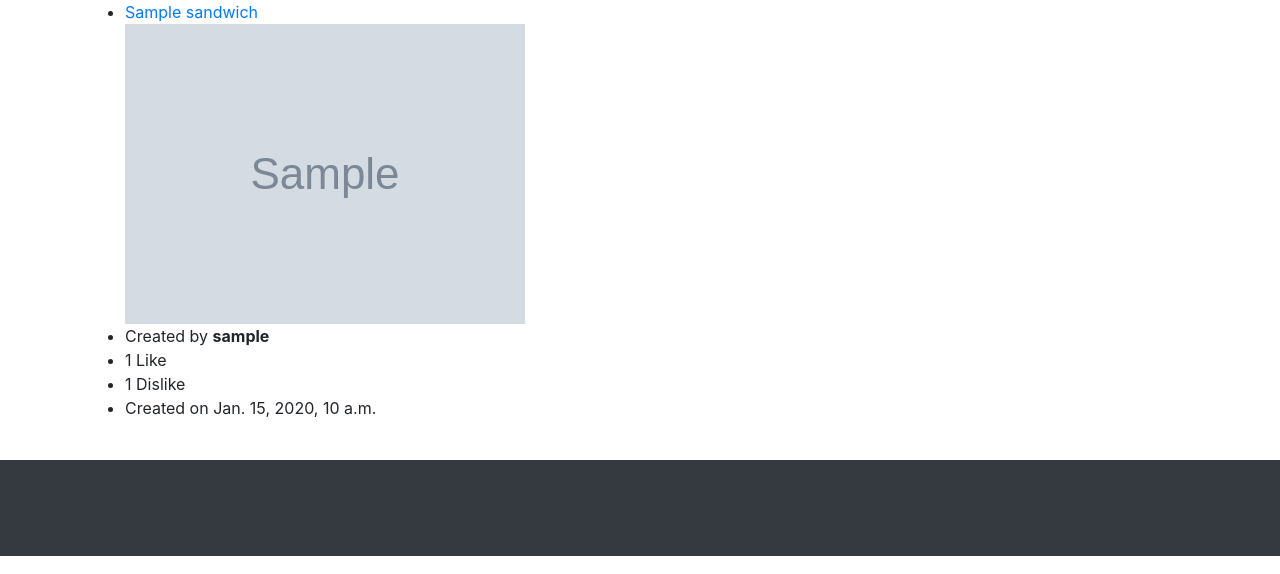
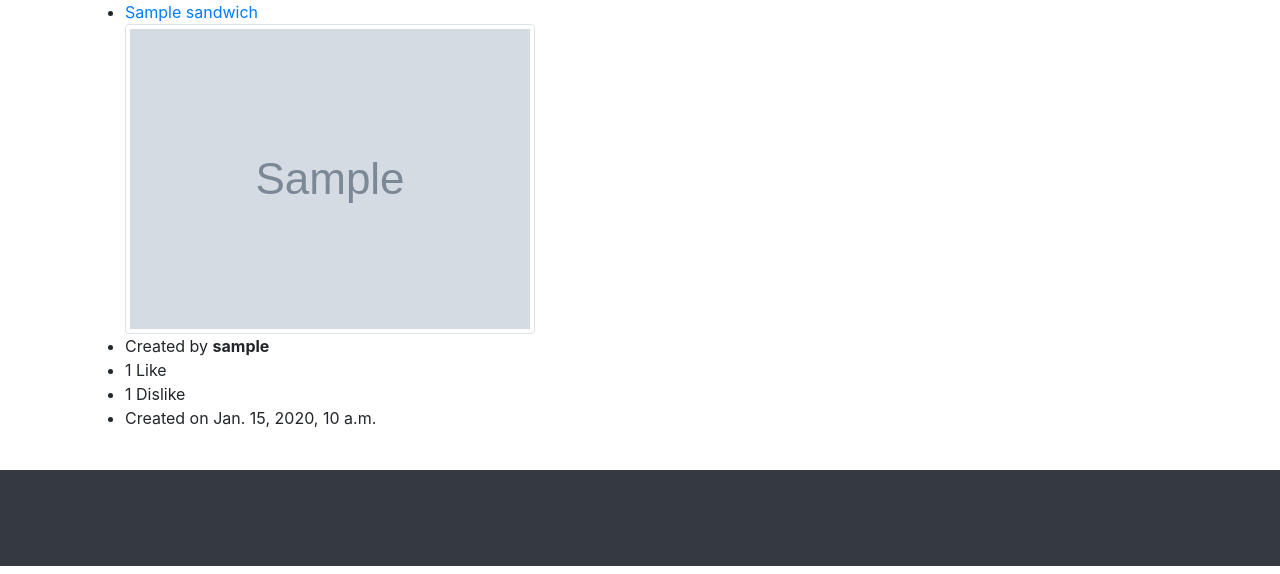
Before and after one commit to 2268563/which-sandwich, a Django app: page /whichsandwich/browse/ in a window 1280 px wide. Shown: the part 56-630 px from the top of the page. Run offline with Django 3.2, Linux system fonts and the light colour scheme; tables that the repository leaves empty hold one stand-in row (values such as "Sample post"); grey boxes marked "Sample" are stand-in pictures; some libraries are stand-ins or nearby versions.

Commit message:
Improve image layout on browse pages

```diff
--- a/which_sandwich_project/templates/whichsandwich/browse.html
+++ b/which_sandwich_project/templates/whichsandwich/browse.html
@@ -14,7 +14,7 @@ Browse
     {% for sandwich in sandwiches %}
     <li><a href="{% url 'show_sandwich' sandwich.slug %}">{{ sandwich.name }}</a></li>
     {% if sandwich.image %}
-    <img src="{{ sandwich.image.url }}" alt="{{ sandwich.name }}" />
+    <img class="img-fluid img-thumbnail" src="{{ sandwich.image.url }}" alt="{{ sandwich.name }}" />
     {% endif %}
     <li>Created by <strong>{{ sandwich.creator }}</strong></li>
     {% if sandwich.likes == 1 %}
```
